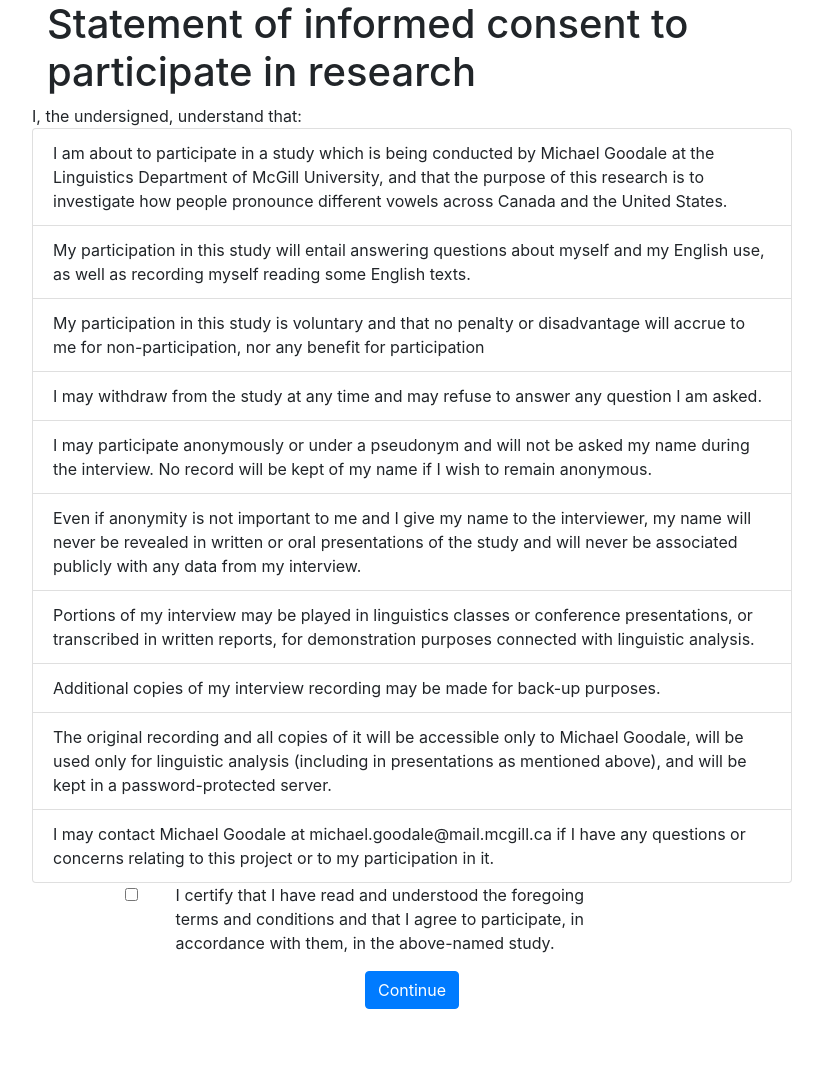
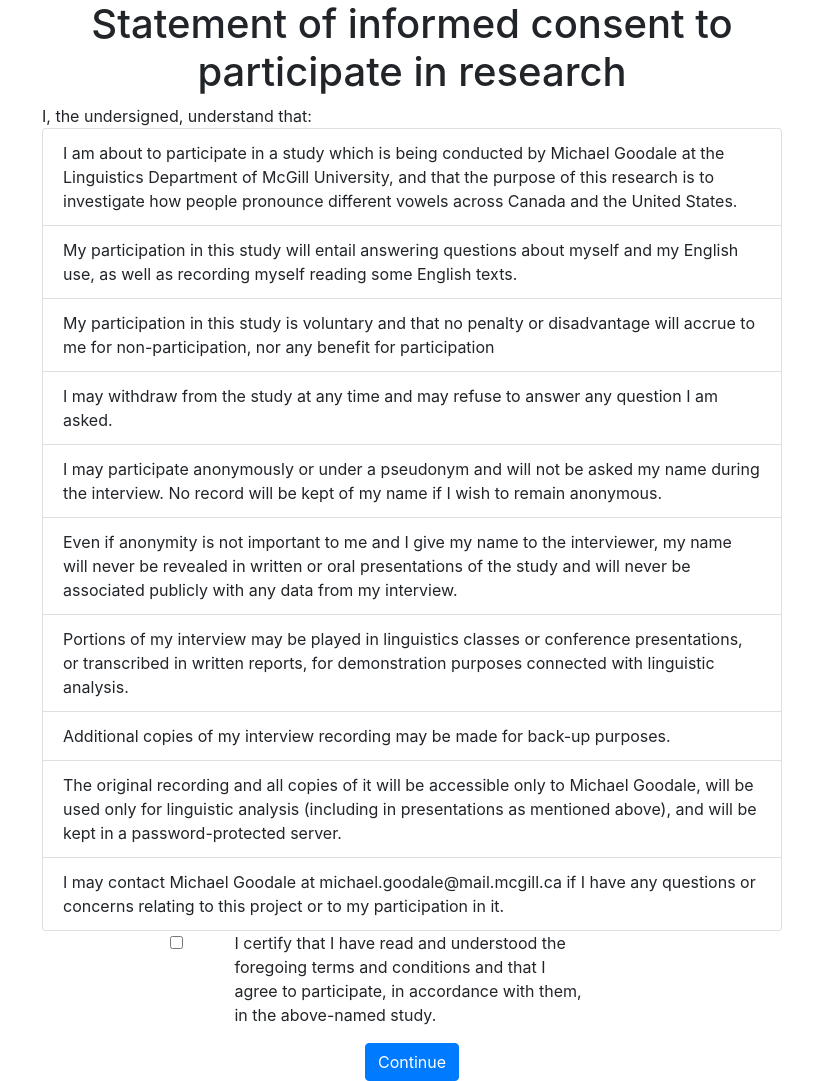
Before and after one commit to MichaelGoodale/linguistics-survey-site, a Flask app: page /consent/1/ in a window 1280 px wide. Shown: the whole page, without its empty margins (228-1051 px from the left). Before the commit the page ends 1009 px from the top, so only its background shows below. Run offline with Flask 2, Linux system fonts and the light colour scheme; some libraries are stand-ins or nearby versions.

Commit message:
Added better css styling

```diff
--- a/ling_form_site/templates/_formmacros.html
+++ b/ling_form_site/templates/_formmacros.html
@@ -18,13 +18,13 @@
 
 {% macro render_field(field) %}
   <div class="row">
-  <div class="form-group col-md-8 mx-auto">
+  <div class="form-group col">
   <div class="row">
   {{ field.label }}
   </div>
   {% if field.render_kw['data-type'] == 'likert' %}
   <div class="row">
-    <div class="col-md-6">
+    <div class="col-md-8">
     <table class="table" style="table-layout: fixed;">
     <thead>
       <tr>
@@ -57,6 +57,8 @@
   {% else %}
     <div class="row">
     {{ field(**kwargs)|safe }}
+    </div>
+    <div class="row">
     {% if field.type  == "HiddenField" %}
       {% if field.render_kw['data-type'] == 'wordlist' %}
         {{ render_word_list(field) }}
--- a/ling_form_site/templates/base.html
+++ b/ling_form_site/templates/base.html
@@ -9,12 +9,22 @@
 
 <body>
   <div class="container">
-    <div class="row justify-content-center">
-	  {% block header %}{% endblock %}
-    </div>
-    <div class="row justify-content-center">
-	  {% block content %}{% endblock %}
-    </div>
+	<div class="col-md-12">
+		<div class="row">
+		  <div class="col-md-2">
+		  </div>
+		    <div class="col-md-8">
+		      <div class="row">
+		      {% block header %}{% endblock %}
+		      </div>
+		      <div class="row">
+		      {% block content %}{% endblock %}
+		      </div>
+		    </div>
+		  <div class="col-md-2">
+		  </div>
+		</div>
+	</div>
   </div>
 </body>
 </html>
--- a/ling_form_site/templates/consent.html
+++ b/ling_form_site/templates/consent.html
@@ -1,13 +1,13 @@
 {% extends 'base.html' %}
 
 {% block header %}
-  <div class="col-md-8">
-<h1>{% block title %} Statement of informed consent {% endblock %} to participate in research</h1>
+  <div class="col text-center">
+	<h1>{% block title %} Statement of informed consent {% endblock %} to participate in research</h1>
   </div>
 {% endblock %}
 
 {% block content %}
-<div class="col-md-8">
+<div class="col">
 <div class="row">
 I, the undersigned, understand that:
 
@@ -29,18 +29,18 @@ I, the undersigned, understand that:
 </ul>
 </div>
 
-<div class="row ">
-<div class="col-md-10 mx-auto">
+<div class="row">
 <form method="POST">
-	<div class = "row mx-auto">
+	<div class = "row">
+		<div class="col-md-2"> </div>
 		<div class="col-md-1"> <input type="checkbox" name="consent" value="consented"> </div>
-		<div class="col-md-9"> <p> I certify that I have read and understood the foregoing terms and conditions and that I agree to participate, in accordance with them, in the above-named study. </p> </div>
+		<div class="col-md-6"> <p> I certify that I have read and understood the foregoing terms and conditions and that I agree to participate, in accordance with them, in the above-named study. </p> </div>
+		<div class="col-md-1"> </div>
 	</div>
 	<div class = "row">
-	<input class="btn btn-primary mx-auto" type=submit name="submit" value="Continue">
+		<input class="btn btn-primary mx-auto" type=submit name="submit" value="Continue">
 	</div>
 </form>
 </div>
 </div>
-</div>
 {% endblock %}
--- a/ling_form_site/templates/index.html
+++ b/ling_form_site/templates/index.html
@@ -7,6 +7,8 @@
 {% endblock %}
 
 {% block content %}
+<div class="col-md-2">
+</div>
 <div class="col-md-8">
 	<div class="row">
 	<p>
@@ -24,4 +26,6 @@
 	  </div>
 	</div>
 </div>
+<div class="col-md-2">
+</div>
 {% endblock %}
```
Also changed, not shown: ling_form_site/templates/survey.html (+15 -9 lines).
